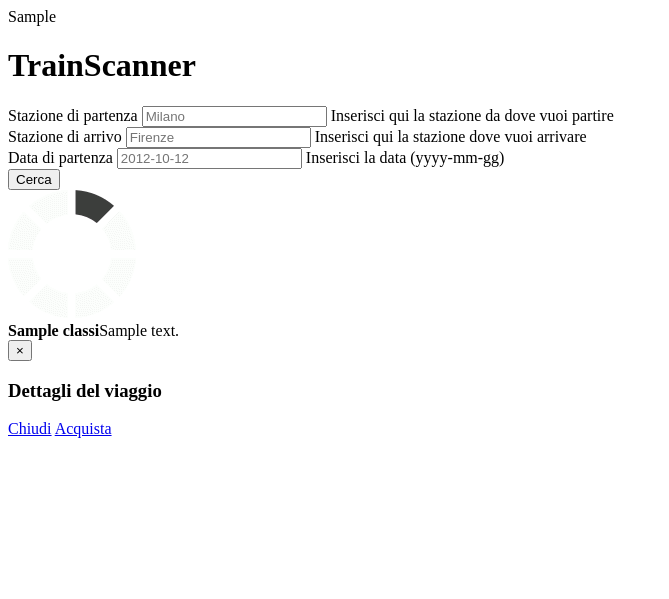
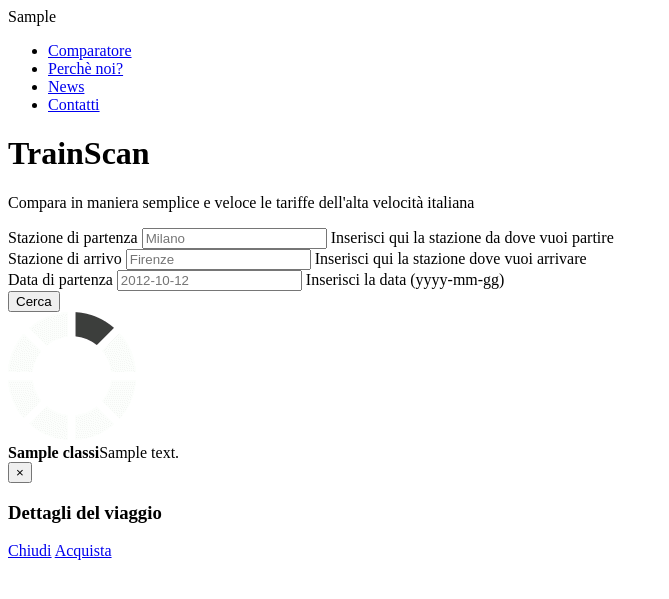
Before and after one commit to riccamastellone/TrainScan, a CodeIgniter app: template application/views/home.php in a window 1280 px wide. Shown: the top 599 px of the page, without its empty margins (0-669 px from the left). Run offline with CodeIgniter, Linux system fonts and the light colour scheme; the template is opened without the code that fills it: most values are stand-ins (such as "Sample title", 1, 10 or a date in 2020).

Commit message:
major js/graphic miglioramenti

```diff
--- a/application/models/scanner.php
+++ b/application/models/scanner.php
@@ -46,8 +46,8 @@ class Scanner extends CI_Model {
         public function getBothQuotazioni() {
             $this->italotreno->setPersone();
             $data['idPreventivo'] = (int)$this->checkPreventivo();
+            $this->trenitalia->getQuotazioni($data['idPreventivo']);
             $this->italotreno->getQuotazioni($data['idPreventivo']);
-            $this->trenitalia->getQuotazioni($data['idPreventivo']);
             return $data['idPreventivo'];
         }
         public function checkPreventivo() {
--- a/application/views/home.php
+++ b/application/views/home.php
@@ -17,27 +17,48 @@
 <p class="chromeframe">You are using an outdated browser. <a href="http://browsehappy.com/">Upgrade your browser today</a> or <a href="http://www.google.com/chromeframe/?redirect=true">install Google Chrome Frame</a> to better experience this site.</p>
 <![endif]-->
     <div class="container">
-        <h1>TrainScanner</h1>
+    <div class="row-fluid">
+
+        <div class="navbar navbar-inverse">
+             <div class="navbar-inner">
+                <div class="container">
+                   <!--  <a class="brand" href="#">TrainScan</a> -->
+
+                    <ul class="nav">
+                        <li class="active"><a href="#">Comparatore</a></li>
+                        <li><a href="#">Perchè noi?</a></li>
+                        <li><a href="#">News</a></li>
+                        <li><a href="#">Contatti</a></li>
+                    </ul>
+
+                </div>
+            </div>
+        </div>
+
+        <div class="page-header">
+            <h1>TrainScan</h1>
+            <p>Compara in maniera semplice e veloce le tariffe dell'alta velocità italiana</p>
+        </div>
+
             <form id="formPost" method="post">
-                <div class="span3">
+                <div class="span4">
                     <label>Stazione di partenza</label>
                     <input type="text" class="stazioni" placeholder="Milano" value="<?php echo $this->session->userdata('stazionePartenza'); ?>" data-provide="typeahead" data-items="4" autocomplete="off" name="stazionePartenza" data-source='["<?php echo $stazioni; ?>"]'>
                     <span class="help-block">Inserisci qui la stazione da dove vuoi partire</span>
                 </div>
-                <div class="span3">
+                <div class="span4">
                     <label>Stazione di arrivo</label>
                     <input type="text" class="stazioni" placeholder="Firenze" value="<?php echo $this->session->userdata('stazioneArrivo'); ?>"  data-provide="typeahead" data-items="4" autocomplete="off" name="stazioneArrivo" data-source='["<?php echo $stazioni; ?>"]'>
                     <span class="help-block">Inserisci qui la stazione dove vuoi arrivare</span>
                 </div>
-                <div class="span3">
+                <div class="span4">
                     <label>Data di partenza</label>
                     <input type="text" class="datapicker" placeholder="2012-10-12"  value="<?php echo $this->session->userdata('dataPartenza'); ?>"  name="dataPartenza">
                     <span class="help-block">Inserisci la data (yyyy-mm-gg)</span>
                 </div>
-                <div class="span9">
-                    <button type="button" id="submitBtn" onclick="javascript:getQuotazioni();" class="btn btn-large btn-block">Cerca</button>
+                <div class="span12">
+                    <button autocomplete="off" type="button" id="submitBtn" onclick="javascript:getQuotazioni();" class="btn btn-large btn-block">Cerca</button>
                 </div>
-
             </form>
         <div class="clearfix"></div>
         <div id="loader"><img src="<?php echo base_url(); ?>assets/img/loader.gif"></div>
@@ -55,6 +76,7 @@
             }?>
         </div>
     </div>
+    </div><!-- fine container fluid -->
     <div class="modal hide" id="modalRiepilogo">
         <div class="modal-header">
             <button type="button" class="close" data-dismiss="modal" aria-hidden="true">&times;</button>
```
Also changed, not shown: application/views/row.php (+7 -4 lines), assets/js/main.js (+16 -3 lines), assets/css/bootstrap.min.css, assets/img/loader2.gif (added).
